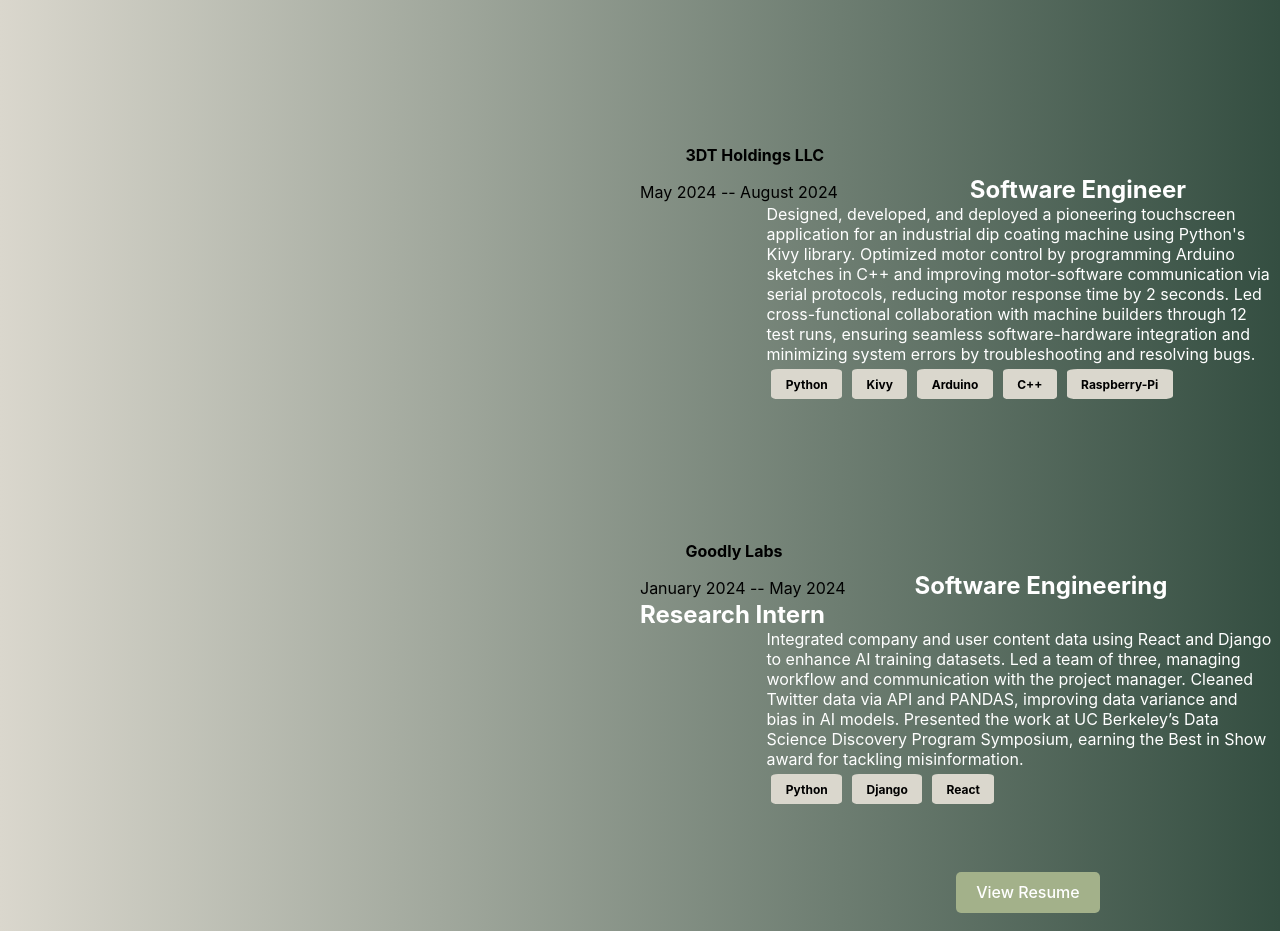
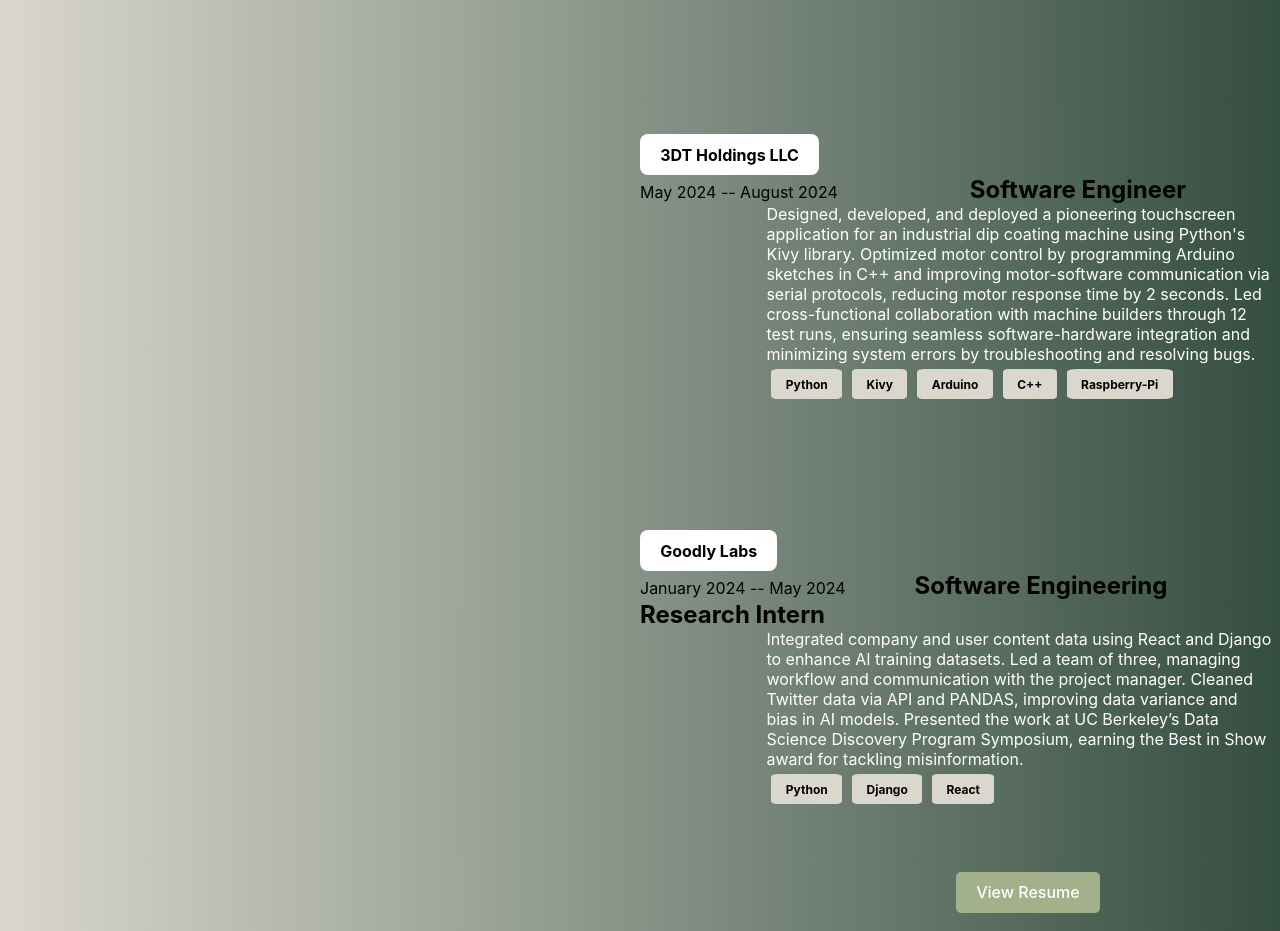
Before and after one commit to Fabdulla1/Farhan-Abdulla, a React (Vite) app: page / in a window 1280 px wide. Shown: the part 920-1851 px from the top of the page. Built offline with nearby package versions, Linux system fonts and the light colour scheme.

Commit message:
Changed minor details in some designs

```diff
--- a/src/App.jsx
+++ b/src/App.jsx
@@ -431,15 +431,14 @@
                                 style={{
                                     color: 'black',
                                     fontSize: '2vh',
-                                    background: 'transparent',
-                                    marginLeft: '4%',
+                                    background: 'white',
                                     cursor: 'pointer'
                                 }}>
                                 <b>3DT Holdings LLC</b>
                             </button>
                             <br></br>May 2024 -- August 2024
                         </text>
-                        <b style={{marginLeft: '20%', fontSize: '3vh'}}> Software Engineer</b>
+                        <b style={{marginLeft: '20%', fontSize: '3vh', color: 'black'}}> Software Engineer</b>
                     </text>
                     <div style={{
                         font: 'font-sans',
@@ -475,8 +474,7 @@
                                 style={{
                                     color: 'black',
                                     fontSize: '2vh',
-                                    background: 'transparent',
-                                    marginLeft: '4%',
+                                    background: 'white',
                                     cursor: 'pointer'
                                 }}>
                                 <b>Goodly Labs</b>
@@ -484,7 +482,7 @@
                             <br></br> January
                             2024 -- May 2024
                         </text>
-                        <b style={{marginLeft: '10%', fontSize: '3vh'}}> Software Engineering Research Intern</b>
+                        <b style={{marginLeft: '10%', fontSize: '3vh', color: 'black'}}> Software Engineering Research Intern</b>
                     </text>
                     <div style={{font: 'font-sans', fontWeight: 'normal', color: 'white', marginLeft: '20%'}}>
                         <text>
```
